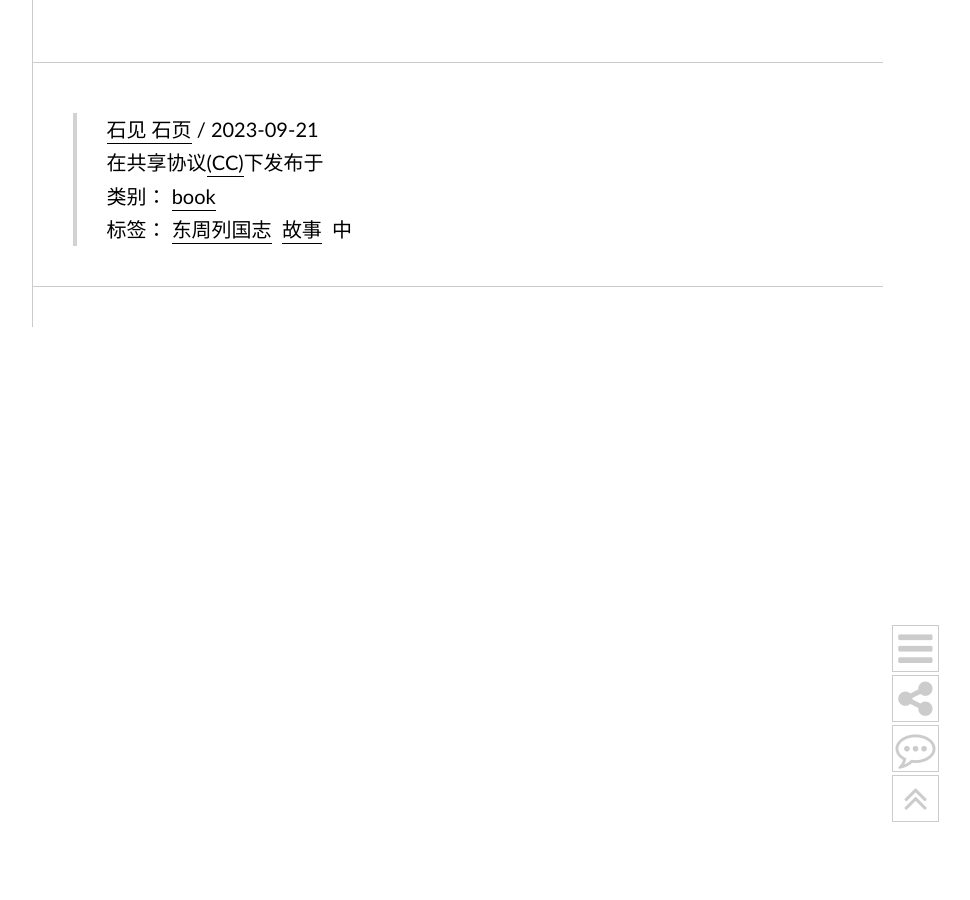
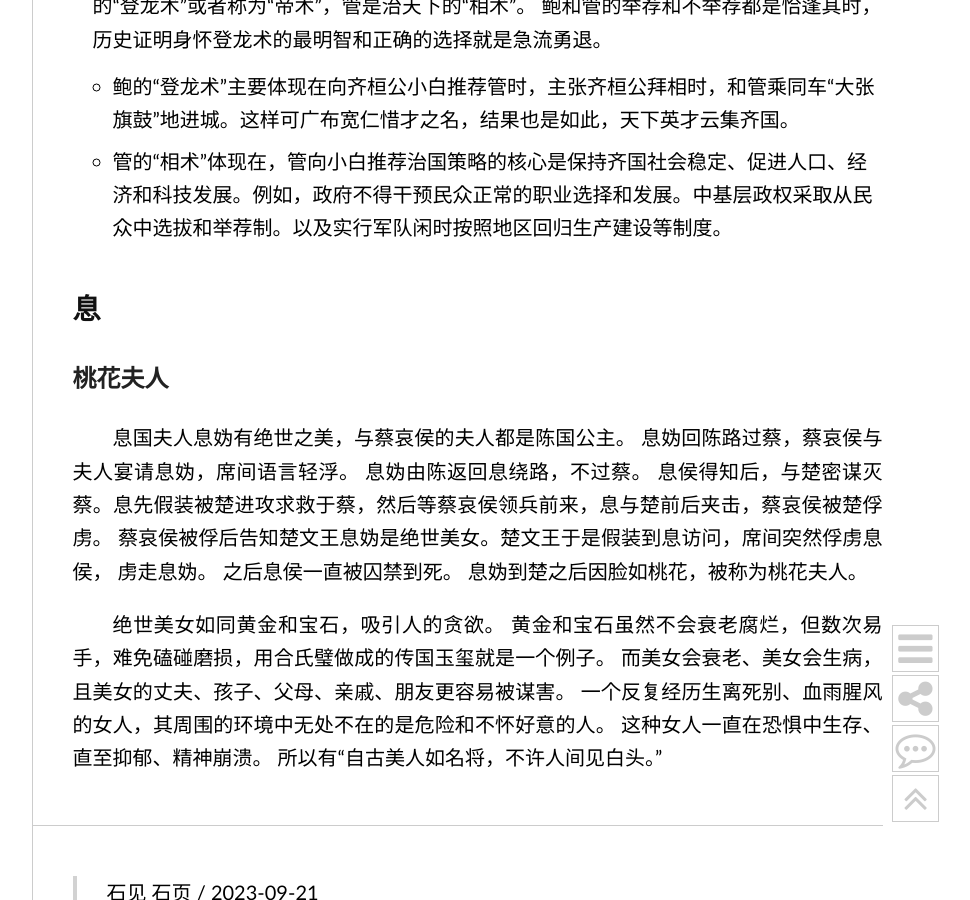
Before and after one commit to dustincys/cn, a Jekyll site: the page built from _posts/2023-09-21-eastzhou.md, in a window 1280 px wide and 900 px high, scrolled down 2807 px. Shown: the whole window, without its empty margins (183-1153 px from the left). Built offline with Jekyll 4.4.1, drawn with Linux system fonts in a browser that asks for light colours; nearby versions of some CDN libraries; comment, search, counter and statistics services are not loaded; some of the changed text lies outside the part shown.

Commit message:
new post

```diff
--- a/_posts/2023-09-21-eastzhou.md
+++ b/_posts/2023-09-21-eastzhou.md
@@ -57,6 +57,14 @@ toc: yes
 
 名利权情，与灾祸并存。
 
+### 君戏以言，臣戏以戟
+
+宋哀公在位时，应邻国齐邀请共同伐鲁。宋哀公命南宫长万领兵出征。南宫长万因自负有万夫不当之勇，所以轻敌被鲁俘虏。
+时过境迁，宋鲁和好之后，南宫长万被送回宋国。
+此后宋哀公反复公开在众人面前直呼南宫长万为囚犯。
+周庄王新丧，新王拍使者知会宋哀公，南宫长万请命出使周王室，宋哀公说，宋国再没有人也不能让囚犯去。
+南宫长万一时性起，杀了宋哀公。
+
 ## 齐
 
 ### 齐襄公失信于封疆将领
@@ -94,3 +102,25 @@ toc: yes
 * 管的“相术”体现在，管向小白推荐治国策略的核心是保持齐国社会稳定、促进人口、经
   济和科技发展。例如，政府不得干预民众正常的职业选择和发展。中基层政权采取从民众
   中选拔和举荐制。以及实行军队闲时按照地区回归生产建设等制度。
+
+## 息
+
+### 桃花夫人
+
+息国夫人息妫有绝世之美，与蔡哀侯的夫人都是陈国公主。
+息妫回陈路过蔡，蔡哀侯与夫人宴请息妫，席间语言轻浮。
+息妫由陈返回息绕路，不过蔡。
+息侯得知后，与楚密谋灭蔡。息先假装被楚进攻求救于蔡，然后等蔡哀侯领兵前来，息与楚
+前后夹击，蔡哀侯被楚俘虏。
+蔡哀侯被俘后告知楚文王息妫是绝世美女。楚文王于是假装到息访问，席间突然俘虏息侯，
+虏走息妫。
+之后息侯一直被囚禁到死。
+息妫到楚之后因脸如桃花，被称为桃花夫人。
+
+绝世美女如同黄金和宝石，吸引人的贪欲。
+黄金和宝石虽然不会衰老腐烂，但数次易手，难免磕碰磨损，用合氏璧做成的传国玉玺就是
+一个例子。
+而美女会衰老、美女会生病，且美女的丈夫、孩子、父母、亲戚、朋友更容易被谋害。
+一个反复经历生离死别、血雨腥风的女人，其周围的环境中无处不在的是危险和不怀好意的人。
+这种女人一直在恐惧中生存、直至抑郁、精神崩溃。
+所以有“自古美人如名将，不许人间见白头。”
```
